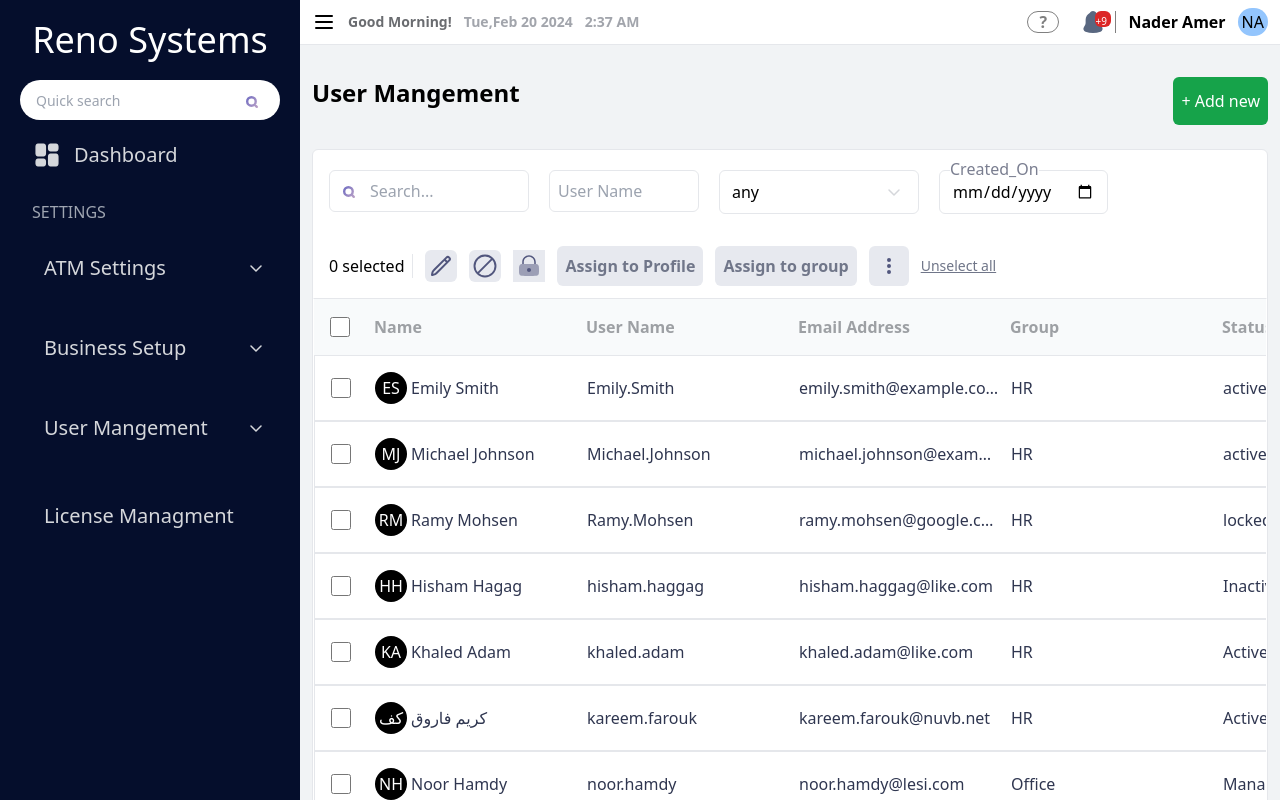
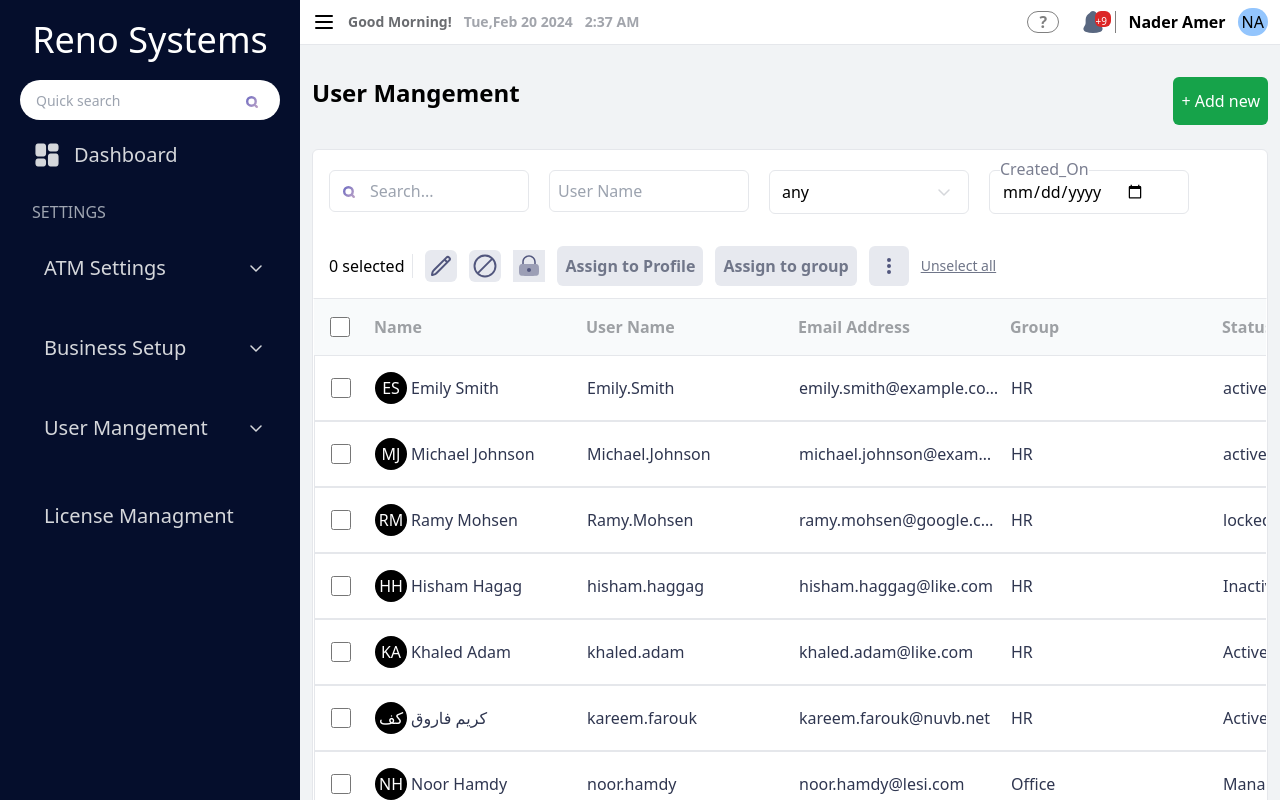
Before and after one commit to Thebrownboy/RenoSystemsDashboard, a React (Vite) app in the folder renosystemsdashboard/: page /home in a window 1280 px wide. Shown: the top 800 px of the page. Built offline with nearby package versions, Linux system fonts and the light colour scheme; data requests are answered from the project's data file.

Commit message:
adding some styles to the filter and editing bar

```diff
--- a/renosystemsdashboard/src/components/EditingBar/EditingBar.jsx
+++ b/renosystemsdashboard/src/components/EditingBar/EditingBar.jsx
@@ -10,7 +10,7 @@ function EditingBar() {
   const length = useSelector((state) => state.rows.length);
   const dispatch = useDispatch();
   return (
-    <div className="flex justify-between py-3 px-4 items-center">
+    <div className="flex justify-between py-3 px-4 items-center text-[10px] text-nowrap lg:text-[1rem]">
       <div className="editing-icons flex gap-3 items-center">
         <div className="select-number border-r pr-2 ">{length} selected</div>
         {!(length > 1) && (
--- a/renosystemsdashboard/src/components/FilterBar/FilterBar.jsx
+++ b/renosystemsdashboard/src/components/FilterBar/FilterBar.jsx
@@ -46,7 +46,7 @@ function FilterBar() {
           type="text"
           name="username-search"
           ref={usernameSearchRef}
-          className="outline-none  px-2 py-2 border border-1 rounded-md max-w-[150px]"
+          className="outline-none  px-2 py-2 border border-1 rounded-md max-w-[200px]"
           placeholder="User Name"
           onChange={(e) => dispatch(usernameFilter(e.target.value))}
         />
@@ -60,7 +60,7 @@ function FilterBar() {
         additionalStyles={"w-[200px]"}
       />
 
-      <div className=" relative flex items-center gap-4 py-2 border-1 border rounded-md px-3 cursor-pointer  before:absolute before:top-[-14px] before:left-[10px] before:content-['Created\_On'] before:w-fit before:h-5 before:z-10 before:bg-white before:text-[#7A7E90]">
+      <div className=" w-[200px] relative flex items-center gap-4 py-2 border-1 border rounded-md px-3 cursor-pointer  before:absolute before:top-[-14px] before:left-[10px] before:content-['Created\_On'] before:w-fit before:h-5 before:z-10 before:bg-white before:text-[#7A7E90]">
         <input
           type="date"
           className=" outline-none"
```
